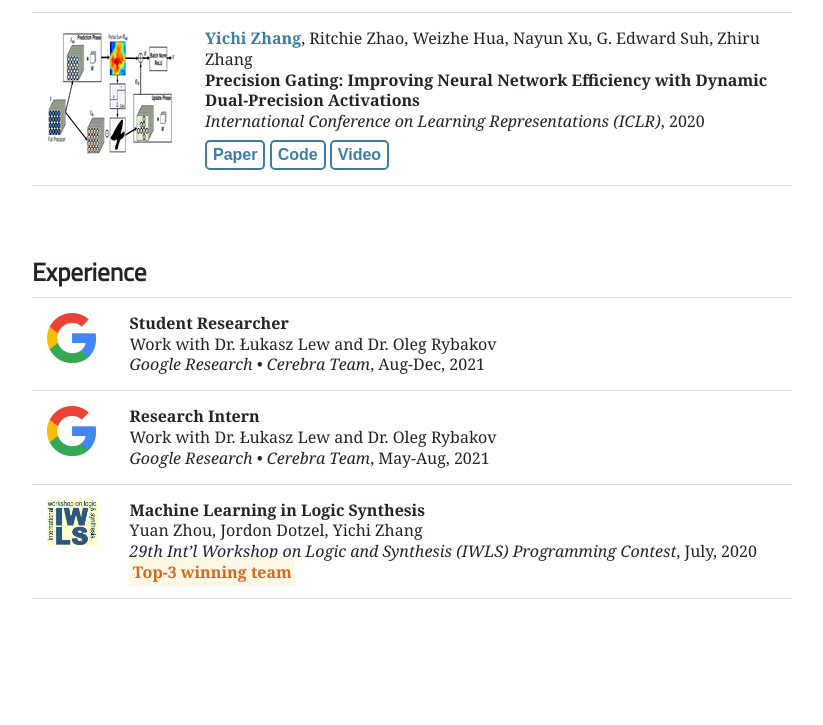
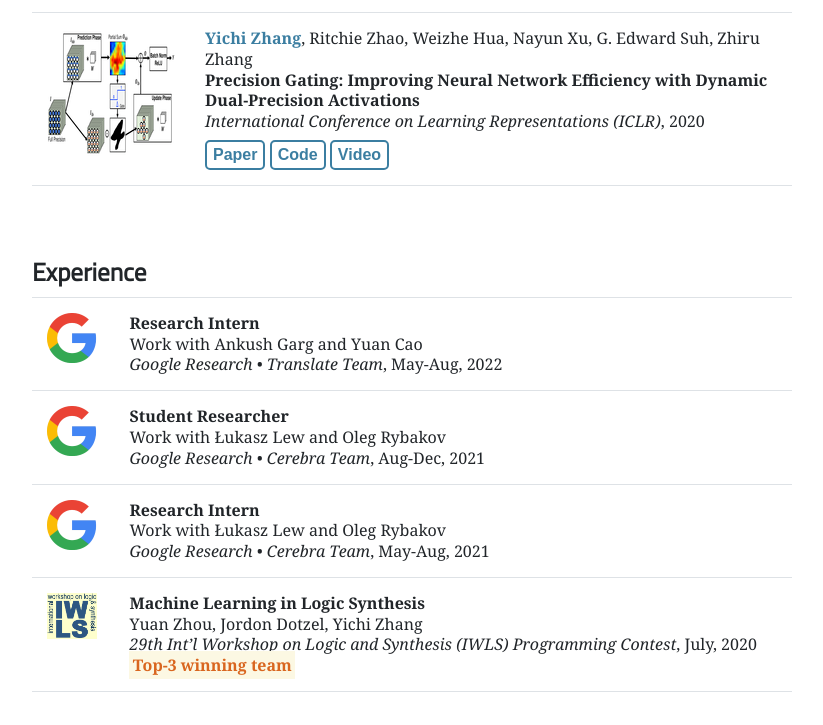
Before and after one commit to ychzhang/ychzhang.github.io, a plain HTML site: page index.html in a window 1280 px wide. Shown: the part 1435-2160 px from the top of the page, without its empty margins (228-1051 px from the left). Drawn offline with nearby package versions, Linux system fonts and the light colour scheme.

Commit message:
update 2022 summer internship at google translate

```diff
--- a/index.html
+++ b/index.html
@@ -222,8 +222,20 @@
         <tr>
           <td class="tn-td"><img src="fig/google.png" class="tn-img-small" alt="" /></td>
           <td>
+            <div class="title">Research Intern</div>
+            <div class="author"> Work with Ankush Garg and Yuan Cao </div>
+            <div class="journal">
+              <span class="journal-title">Google Research &bull; Translate Team</span>,
+              <span class="journal-year">May-Aug, 2022</span>
+            </div>
+          </td>
+        </tr>
+
+        <tr>
+          <td class="tn-td"><img src="fig/google.png" class="tn-img-small" alt="" /></td>
+          <td>
             <div class="title">Student Researcher</div>
-            <div class="author"> Work with Dr. Łukasz Lew and Dr. Oleg Rybakov </div>
+            <div class="author"> Work with Łukasz Lew and Oleg Rybakov </div>
             <div class="journal">
               <span class="journal-title">Google Research &bull; Cerebra Team</span>,
               <span class="journal-year">Aug-Dec, 2021</span>
@@ -235,7 +247,7 @@
           <td class="tn-td"><img src="fig/google.png" class="tn-img-small" alt="" /></td>
           <td>
             <div class="title">Research Intern</div>
-            <div class="author"> Work with Dr. Łukasz Lew and Dr. Oleg Rybakov </div>
+            <div class="author"> Work with Łukasz Lew and Oleg Rybakov </div>
             <div class="journal">
               <span class="journal-title">Google Research &bull; Cerebra Team</span>,
               <span class="journal-year">May-Aug, 2021</span>
```
